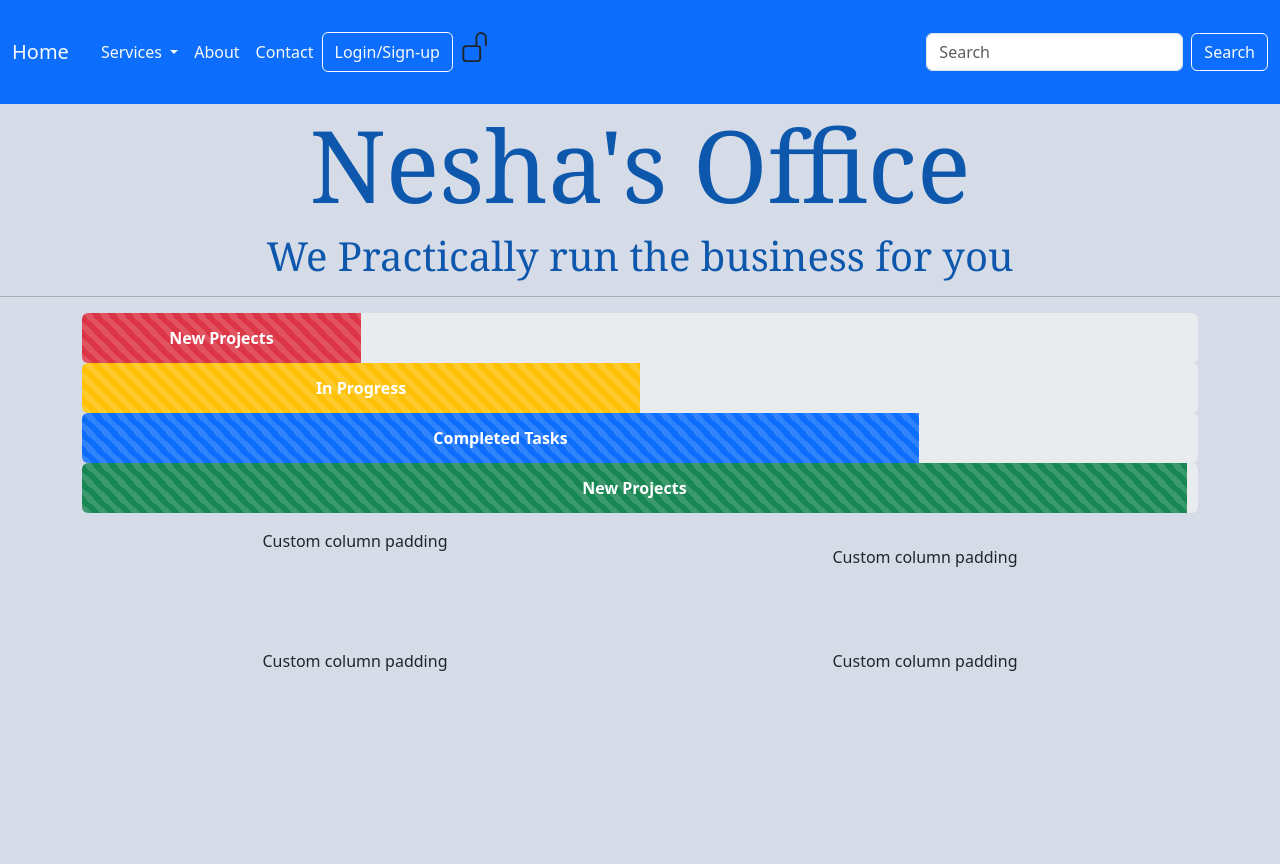
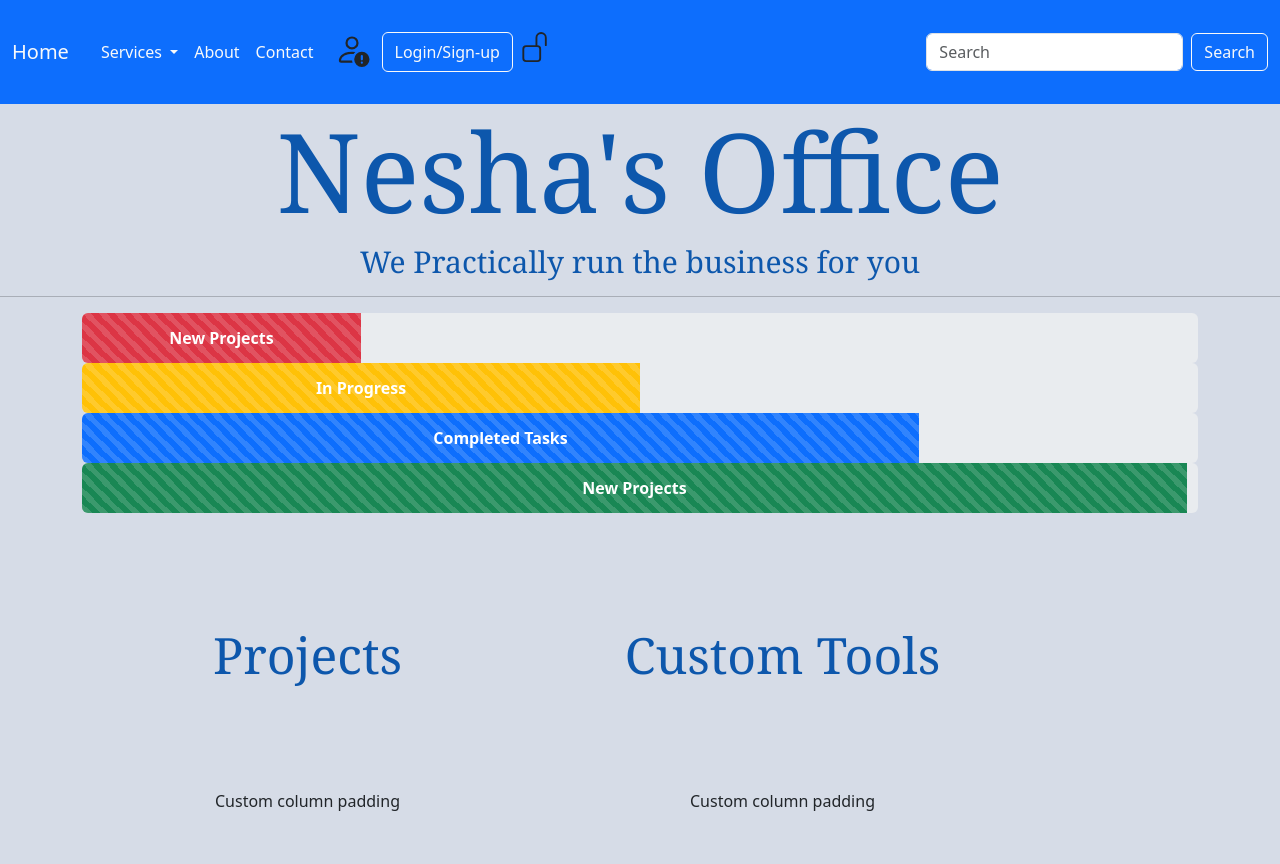
Before and after one commit to asmckeithan/Bootstrap-Project, a plain HTML site: page pages/index.html in a window 1280 px wide. Before the commit the page ends 800 px from the top, so only its background shows below. Drawn offline with nearby package versions, Linux system fonts and the light colour scheme.

Commit message:
Contaniners

```diff
--- a/pages/index.html
+++ b/pages/index.html
@@ -36,6 +36,10 @@
            <li class="nav-item">
             <a class="nav-link text-light" href="#">Contact</a>
           </li>
+          <svg xmlns="http://www.w3.org/2000/svg" width="60" height="35" fill="currentColor" class="bi bi-person-exclamation" viewBox="0 0 16 16">
+            <path d="M11 5a3 3 0 1 1-6 0 3 3 0 0 1 6 0M8 7a2 2 0 1 0 0-4 2 2 0 0 0 0 4m.256 7a4.5 4.5 0 0 1-.229-1.004H3c.001-.246.154-.986.832-1.664C4.484 10.68 5.711 10 8 10q.39 0 .74.025c.226-.341.496-.65.804-.918Q8.844 9.002 8 9c-5 0-6 3-6 4s1 1 1 1z"/>
+            <path d="M16 12.5a3.5 3.5 0 1 1-7 0 3.5 3.5 0 0 1 7 0m-3.5-2a.5.5 0 0 0-.5.5v1.5a.5.5 0 0 0 1 0V11a.5.5 0 0 0-.5-.5m0 4a.5.5 0 1 0 0-1 .5.5 0 0 0 0 1"/>
+          </svg>
            <button class="btn btn-outline-light" type="submit">Login/Sign-up</button>
             <svg xmlns="http://www.w3.org/2000/svg" width="45" height="30" fill="currentColor" class="bi bi-unlock" viewBox="0 0 16 16">
             <path d="M11 1a2 2 0 0 0-2 2v4a2 2 0 0 1 2 2v5a2 2 0 0 1-2 2H3a2 2 0 0 1-2-2V9a2 2 0 0 1 2-2h5V3a3 3 0 0 1 6 0v4a.5.5 0 0 1-1 0V3a2 2 0 0 0-2-2M3 8a1 1 0 0 0-1 1v5a1 1 0 0 0 1 1h6a1 1 0 0 0 1-1V9a1 1 0 0 0-1-1z"/>
@@ -49,9 +53,9 @@
      </div>
    </nav>
     <h1>Nesha's Office</h1>
-    <h2>We Practically run the business for you</h2>
+    <h2> We Practically run the business for you</h2>
     <hr>
-    <section class="container-xl $enable-container-classes">
+    <section class="container-xl progress-bar">
         <div class="progress" role="progressbar" aria-label="Animated striped example" aria-valuenow="15" aria-valuemin="25" aria-valuemax="100">
         <div class="progress-bar progress-bar-striped progress-bar-animated bg-danger fw-bold fs-6 " style="width: 25%"> New Projects</div>
         </div>
@@ -69,17 +73,19 @@
     <p>
         <div class="container text-center">
             <div class="row gy-5">
-              <div class="col-6">
-                <div class="p-6">Custom column padding</div>
+              <div class="col-5">
+                <div class="p-5"></div>
+                <h1 class="section1">Projects</h1>
               </div>
-              <div class="col-6">
-                <div class="p-3">Custom column padding</div>
+              <div class="col-5">
+                <div class="p-5"></div>
+                <h1 class="section2">Custom Tools</h1>
               </div>
-              <div class="col-6">
-                <div class="p-3">Custom column padding</div>
+              <div class="col-5">
+                <div class="p-5">Custom column padding</div>
               </div>
-              <div class="col-6">
-                <div class="p-3">Custom column padding</div>
+              <div class="col-5">
+                <div class="p-5">Custom column padding</div>
               </div>
             </div>
           </div>
--- a/style/styles.css
+++ b/style/styles.css
@@ -5,19 +5,25 @@ h1 {
     display: flex;
     justify-content: center;
     font-family: Georgia, 'Times New Roman', Times, serif;
-    font-size: 100px;
+    font-size: 110px;
     color: rgb(13, 87, 172);
 }
 h2 {
     display: flex;
     justify-content: center;
     font-family: Georgia, 'Times New Roman', Times, serif;
-    font-size: 40px;
+    font-size: 30px;
     color: rgb(13, 87, 172);
 }
-/* .container {
-    border-color: dark;
-} */
+.section1 {
+    font-size: 50px;
+}
+.section2 {
+    font-size: 50px;
+}
+.progress-bar {
+    border: black;
+}
 .progress { width: auto;
 height: 50px;
 }
```
